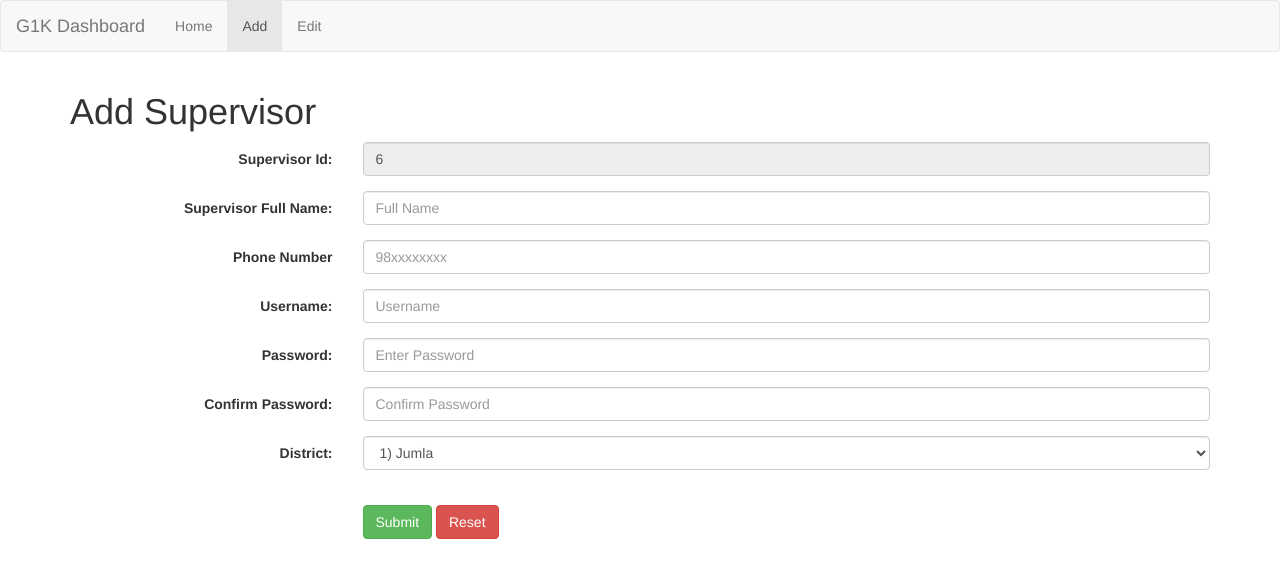
After one commit to sayami007/reporting-webapp, a CodeIgniter app: page /reporting/edit/addSupervisor in a window 1280 px wide. The commit adds this page. Shown: the top 578 px of the page. Run offline with CodeIgniter, Linux system fonts and the light colour scheme; data comes from the database, SQL or seed files in the repository; some libraries are stand-ins or nearby versions.

Commit message:
Finished Somewhat

```diff
--- a/application/controllers/edit.php
+++ b/application/controllers/edit.php
@@ -37,5 +37,34 @@
             $this->supervisor->delSupervisor($supervisorId);
             $this->load->view('delete');
          }
+
+         public function addSupervisor(){
+            $usernameText = $this->input->post('usernameText');
+            $this->load->model('supervisor');
+            $value = $this->supervisor->getSupervisorUser();
+            // foreach($value as $user){
+            //     if($user->usernameText == $usernameText){
+            //         echo 'Select other username';
+            //         die();
+            //         break;
+            //     }
+            // }
+            $data = array(
+                 'supervisorId'=>$this->input->post('supervisorId'),
+                 'supervisorName'=>$this->input->post('supervisorName'),
+                 'supervisorPhone'=>$this->input->post('supervisorPhone'),
+                 'usernameText'=>$this->input->post('usernameText'),
+                 'passwordText'=>$this->input->post('passwordText'),
+                 'districtId'=>$this->input->post('districtId'),
+             );
+             $this->load->model('supervisor');
+             $this->supervisor->addSupervisor($data);
+             $this->refresh();
+         }
+
+         public function refresh(){
+          $this->load->library('refresh');
+          $this->refresh->rp();
+         }
     }
 ?>
--- a/application/controllers/login.php
+++ b/application/controllers/login.php
@@ -12,7 +12,7 @@
            $password = $this->input->post('password');
             if($username == 'admin' && $password='admin123'){
                  $this->load->view('admin');
-                redirect(base_url().'index.php/admin');
+                redirect(base_url().'admin');
             }else{
                 $data['error'] = "Invalid Account";
                  $this->load->view('login',$data);
--- /dev/null
+++ b/application/libraries/Refresh.php
@@ -0,0 +1,60 @@
+<?
+  class Refresh{
+    private $CI;
+      public function __construct(){
+          $this->CI =& get_instance();
+      }
+
+    public function rp(){
+        $this->CI->load->model('supervisor');
+        $ids = $this->CI->supervisor->getSingleId();
+        $district = $this->CI->supervisor->getDistrict();
+        $data['id'] = $this->randomId($ids);
+        $data['district'] = $district;
+        $data['all'] = $this->allDistrict();
+        $this->CI->load->view('add',$data);
+    }
+
+    public function allDistrict(){
+        $str = '';
+        $this->CI->load->model('supervisor');
+        $value = $this->CI->supervisor->getDistrict();
+        foreach($value as $val):
+            $str.=$val->districtId . ') '. $val->districtName.'<br>';
+        endforeach;
+        return $str;
+    }
+    public function randomId($ids){
+        $count = $this->countId($ids);
+        $arr = $this->makeArray($ids);
+        $random = rand(1,10);
+        for($i=0;$i<$count;$i++){
+            if($count == 10){
+                return null;
+                break;
+            }
+            else if($random == $arr[$i]){
+                $random = rand(1,10);
+                $i=-1;
+             }
+        }
+        return $random;
+    }
+    public function countId($ids){
+        $count = 0;
+        foreach($ids as $id):
+            $count ++;
+        endforeach;
+        return $count;
+    }
+    public function makeArray($ids){
+        $varArray = array();
+        foreach($ids as $id):
+            $old = $id->supervisorId;
+            array_push($varArray,$old);
+         endforeach;
+         return $varArray;
+    }
+
+  }
+?>
--- a/application/models/supervisor.php
+++ b/application/models/supervisor.php
@@ -42,6 +42,32 @@ supervisor.districtId = district.districtId");
             $this->db->delete('supervisor');
          }
 
+         public function addSupervisor($data){
+             $this->load->database();
+             $this->db->insert('supervisor',$data);
+         }
+
+        //Get all the IDS
+        public function getSingleId(){
+            $this->load->database();
+            $query = $this->db->select('supervisorId')->get('supervisor');
+            $val = $query->result();
+            return $val;
+        }
+
+        public function getDistrict(){
+            $this->load->database();
+            $query = $this->db->select('districtId,districtName')->get('district');
+            $val = $query->result();
+            return $val;
+        }
+
+        public function getSupervisorUser(){
+          $this->load->database();
+          $query = $this->db->select('usernameText')->get('supervisor');
+          $val = $query->result();
+          return $val;
+        }
 
     }
 ?>
--- /dev/null
+++ b/application/views/add.php
@@ -0,0 +1,140 @@
+<!DOCTYPE html>
+<html>
+    <head>
+        <title>Add Supervisor</title>
+         <link rel="stylesheet" href="https://maxcdn.bootstrapcdn.com/bootstrap/3.3.7/css/bootstrap.min.css">
+    </head>
+    <body>
+
+        <nav class="navbar navbar-default">
+            <div class="container-fluid">
+                <div class="navbar-header">
+                    <a class="navbar-brand">G1K Dashboard</a>
+                </div>
+                <ul class="nav navbar-nav">
+                    <li><a href="<?php echo base_url().'admin';?>">Home</a></li>
+                    <li class="active"><a>Add</a></li>
+                    <li><a href="<?php echo base_url().'edit';?>">Edit</a></li>
+                </ul>
+            </div>
+        </nav>
+        <section>
+
+
+
+        <div class="container">
+        <h1>Add Supervisor</h1>
+        <div class="form-horizontal">
+         <?php echo form_open('edit/addSupervisor')?>
+
+        <div class="form-group">
+            <label class="control-label col-xs-3" for="supervisorId">Supervisor Id:</label>
+            <div class="col-xs-9">
+                <input type="text" class="form-control" id="supervisorId" name="supervisorId" value="<?php echo $id; ?>" readonly >
+            </div>
+        </div>
+
+        <div class="form-group">
+            <label class="control-label col-xs-3" for="supervisorName">Supervisor Full Name:</label>
+            <div class="col-xs-9">
+                <input type="text" class="form-control" id="supervisorName" name="supervisorName" placeholder="Full Name" >
+            </div>
+        </div>
+
+        <div class="form-group">
+            <label class="control-label col-xs-3" for="supervisorPhone">Phone Number</label>
+            <div class="col-xs-9">
+                <input type="tel" class="form-control" id="supervisorPhone" name="supervisorPhone" maxlength="10" placeholder="98xxxxxxxx" >
+            </div>
+        </div>
+
+
+         <div class="form-group">
+            <label class="control-label col-xs-3" for="usernameText">Username:</label>
+            <div class="col-xs-9">
+                <input type="text" class="form-control" id="usernameText" name="usernameText" placeholder="Username" >
+            </div>
+        </div>
+
+        <div class="form-group">
+            <label class="control-label col-xs-3" for="passwordText">Password:</label>
+            <div class="col-xs-9">
+                <input type="password" class="form-control" id="passwordText" name="passwordText" placeholder="Enter Password" >
+            </div>
+        </div>
+
+
+        <div class="form-group">
+            <label class="control-label col-xs-3" for="confirmPassword">Confirm Password:</label>
+            <div class="col-xs-9">
+                <input type="password" class="form-control" id="confirmPasswordText" name="confirmPassword" placeholder="Confirm Password" >
+            </div>
+        </div>
+
+        <div class="form-group">
+            <label class="control-label col-xs-3" for="districtId">District:</label>
+            <div class="col-xs-9">
+        <select class="form-control" id="districtId" name="districtId">
+                <?php foreach($district as $dis):?>
+                     <option value="<?php echo $dis->districtId;?>"><?php echo $dis->districtId . ') '.$dis->districtName;?></option>
+                <?php endforeach;?>
+        </select>
+        </div>
+      </div>
+        <br>
+        <div class="form-group">
+            <div class="col-xs-offset-3 col-xs-9">
+              <input type="submit" id="submit" class="btn btn-success" value="Submit">
+                <input type="reset" class="btn btn-danger" value="Reset">
+            </div>
+        </div>
+
+
+    <?php echo form_close();?>
+    </div>
+</div>
+        </section>
+         <script src="https://ajax.googleapis.com/ajax/libs/jquery/3.2.0/jquery.min.js"></script>
+         <script src="https://maxcdn.bootstrapcdn.com/bootstrap/3.3.7/js/bootstrap.min.js"></script>
+         <!-- <script>
+         $(document).ready(function(){
+             $('#submit').click(function(){
+               var passwordText = $('#passwordText').val();
+               var confirmPasswordText = $('#confirmPasswordText').val();
+
+               if($('#supervisorId').val() == null){
+                alert("Supervisor Id is empty");
+                 return false;
+               }else{
+                 if($('#supervisorName').val().length <= 0){
+                   alert("Supervisor name error.");
+                   return false;
+                 }else{
+                   if($('#supervisorPhone').val().length != 10){
+                     alert("Phone number error.");
+                     return false;
+                   }else{
+                     if($('#usernameText').val().length <= 0){
+                       alert("Username text error.");
+                       return false;
+                     }else{
+                       if(passwordText.length < 8){
+                         alert('Password Values less than 8. Please Check.');
+                         return false;
+                       }else{
+                         if(passwordText != confirmPasswordText){
+                         alert('Password Values are not equal. Please Check.');
+                         return false;
+                       }else{
+                         return true;
+                       }
+                     }
+                   }
+                 }
+               }
+             }
+             });
+          });
+          </script> -->
+    </body>
+</html>
--- a/application/views/admin.php
+++ b/application/views/admin.php
@@ -13,8 +13,10 @@
                 <a class="navbar-brand">G1K Dashboard</a>
             </div>
             <ul class="nav navbar-nav">
-                <li class="active"><a href="">Home</a></li>
+                 <li class="active"><a>Home</a></li>
+                 <li><a href="<?php echo base_url().'add';?>">Add</a></li>
                 <li><a href="<?php echo base_url().'edit';?>">Edit</a></li>
+
             </ul>
         </div>
     </nav>
--- a/application/views/edit.php
+++ b/application/views/edit.php
@@ -15,7 +15,8 @@
               <a class="navbar-brand">G1K Dashboard</a>
             </div>
             <ul class="nav navbar-nav">
-                <li><a href="<?php echo base_url().'admin';?>">Home</a></li>
+               <li><a href="<?php echo base_url().'admin';?>">Home</a></li>
+                <li><a href="<?php echo base_url().'add';?>">Add</a></li>
                 <li class="active"><a>Edit</a></li>
             </ul>
         </div>
--- a/application/views/login.php
+++ b/application/views/login.php
@@ -32,8 +32,7 @@
                 <div class="password_bgfield">
                     <input type="password" name="password" class="textfield" placeholder="Password" />
                 </div>
-                <div style="float:left; color:#878787; padding-top:15px;">
-                    <input type="checkbox" /> Remember Me </div>
+
                 <div style="clear:both"> </div>
                 <input type="submit" class="login_button_big toggle_btn" id="trigger" name="Login" value="Login" />
 
```
Also changed, not shown: application/controllers/add.php (added, +9 -0 lines).
